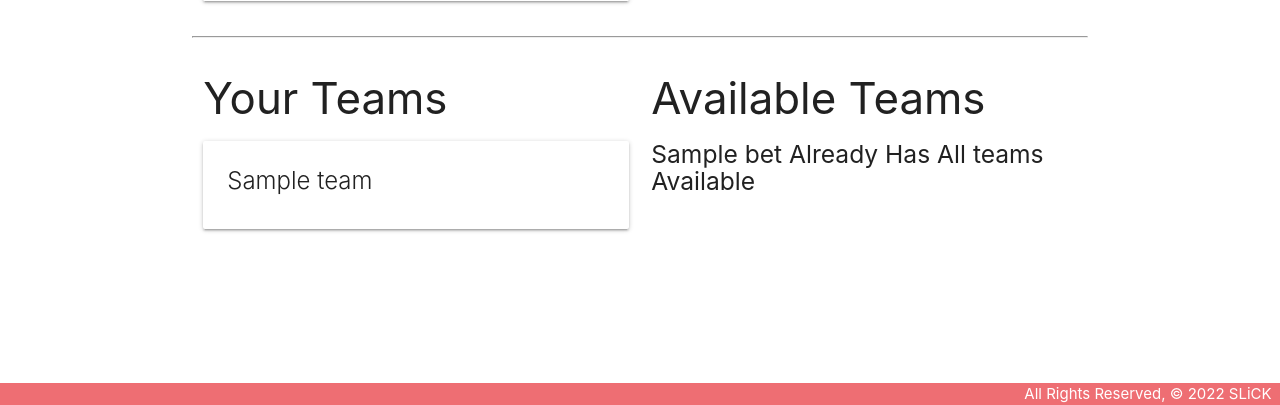
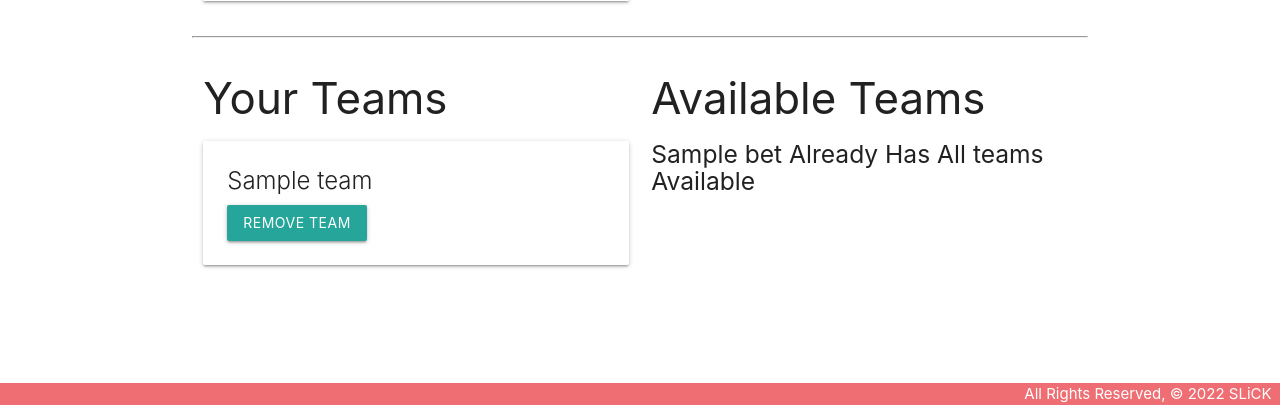
Before and after one commit to sparklingwaterlemon/Project-3-SLiCK, a Django app: page /bets/1/ in a window 1280 px wide. Shown: the part 395-800 px from the top of the page. Run offline with Django 4.2, Linux system fonts and the light colour scheme; a user stored in the database is signed in; tables that the repository leaves empty hold one stand-in row (values such as "Sample post").

Commit message:
got remove team button working

```diff
--- a/slick_fantasy/main_app/templates/bets/detail.html
+++ b/slick_fantasy/main_app/templates/bets/detail.html
@@ -31,6 +31,10 @@
                 <div class="card">
                     <div class="card-content">
                         <span class="card-title">{{ team.name }}</span>
+                        <form action="{% url 'teams_remove' bets.id team.id %}" method="post">
+                            {% csrf_token %}
+                        <button type="submit" class="btn">Remove Team</button>
+                        </form>
                     </div>
                 </div>
             {% endfor %}
@@ -46,7 +50,7 @@
                 <div class="card">
                     <div class="card-content">
                         <span class="card-title">
-                            {{ team.name }} <a href="{% url 'teams_delete' bets.id %}">Delete</a>
+                            {{ team.name }}
                         </span>
                     </div>
                     <div class="card-action">
--- a/slick_fantasy/main_app/urls.py
+++ b/slick_fantasy/main_app/urls.py
@@ -25,6 +25,11 @@ urlpatterns = [
   # http://localhost:8000/bets/123/assoc_team/123/
   path('bets/<int:bet_id>/assoc_team/<int:team_id>/', views.assoc_team, name="assoc_team"),
 
+
+  path('bets/<int:bet_id>/remove_team/<int:team_id>/', views.teams_remove, name="teams_remove"),
+
+
+
   # LIST OF TEAMS
   # http://localhost:8000/teams/
   path('teams/', views.TeamList.as_view(), name='teams_index'),
@@ -38,4 +43,6 @@ urlpatterns = [
   path('teams/<int:pk>/delete/', views.TeamDelete.as_view(), name='teams_delete'),
   # http://localhost:8000/accounts/signup/
   path('accounts/signup/', views.signup, name='signup'),
+
+
 ]
--- a/slick_fantasy/main_app/views.py
+++ b/slick_fantasy/main_app/views.py
@@ -112,6 +112,7 @@ class TeamDelete(LoginRequiredMixin, DeleteView):
     model = Team
     success_url = '/teams/'
 
+
 # Adding Teams to Bet
 # http://localhost:8000/bets/123/assoc_team/123/
 @login_required
@@ -119,6 +120,14 @@ def assoc_team(request, bet_id, team_id):
     # id = pk
     Bet.objects.get(id=bet_id).teams.add(team_id)
     return redirect('detail', bet_id=bet_id)
+
+
+@login_required
+def teams_remove(request, bet_id, team_id):
+    Bet.objects.get(id=bet_id).teams.remove(team_id)
+    return redirect('detail', bet_id=bet_id)
+
+
 
 @login_required
 def remove_team(request, team_pk):
@@ -128,6 +137,9 @@ def remove_team(request, team_pk):
     bets = Bet()
     bets.teams.remove(team_object)
     return render(request, "bets.html", {'bets' : bets})
+
+
+
 
 def signup(request):
   error_message = ''
--- a/slick_fantasy/slick_fantasy/settings.py
+++ b/slick_fantasy/slick_fantasy/settings.py
@@ -87,7 +87,7 @@ DATABASES = {
         'ENGINE': 'django.db.backends.postgresql',
         'NAME': 'SLICK',
         'USER': 'postgres',
-        'PASSWORD': 'postgres',
+        'PASSWORD': 'guest',
         'HOST': 'localhost',
         'PORT': 5432
     }
```
Also changed, not shown: slick_fantasy/user.md (+1 -1 lines).
